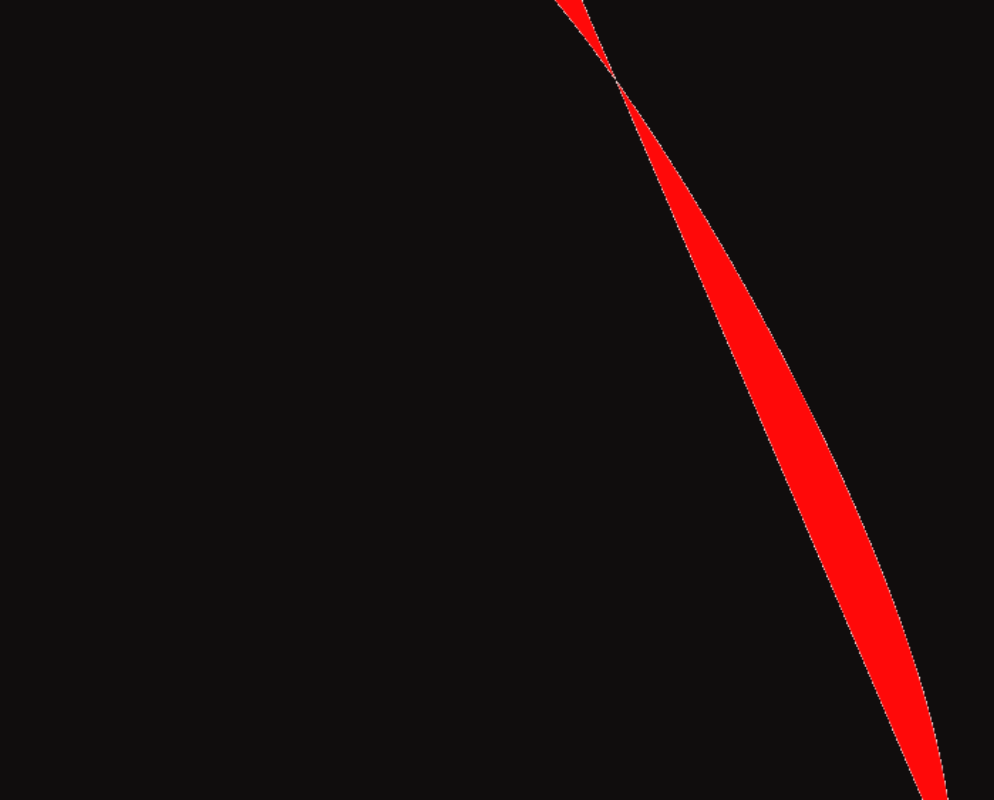
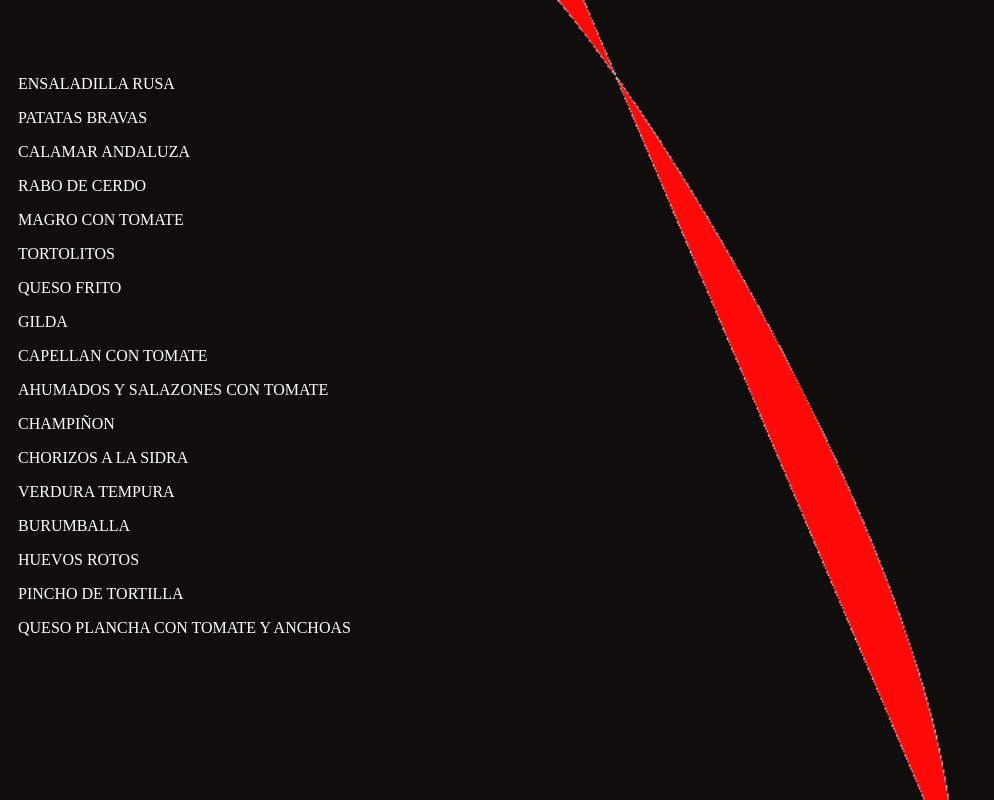
Before and after one commit to AlexanderLB/TENTACION, a plain HTML site: page tapas.html in a window 1280 px wide. Shown: the whole page, without its empty margins (0-994 px from the left). Drawn offline with Linux system fonts and the light colour scheme.

Commit message:
Add files via upload

```diff
--- a/bebidas.css
+++ b/bebidas.css
@@ -2,4 +2,10 @@ body{
     background-image: url(img/tentacion1.png);
 	background-position: 50%;
 	background-size: 160%;
+	position: absolute;
 }
+.menu3{
+	color: #ffffff;
+	padding-top: 15%;
+	margin-left: 10px;
+}
--- a/tapas.css
+++ b/tapas.css
@@ -2,4 +2,10 @@ body{
     background-image: url(img/background1.png);
 	background-position: 50%;
 	background-size: 160%;
+	position: absolute;
 }
+.menu2{
+	color: #ffffff;
+	padding-top: 15%;
+	margin-left: 10px;
+}
--- a/tapas.html
+++ b/tapas.html
@@ -8,6 +8,24 @@
     <title>Tapas</title>
 </head>
 <body>
-
-</body>
+    <div class="menu2">
+        <p>ENSALADILLA RUSA</p>
+        <p>PATATAS BRAVAS</p>
+        <p>CALAMAR ANDALUZA</p>
+        <p>RABO DE CERDO</p>
+        <p>MAGRO CON TOMATE</p>
+        <p>TORTOLITOS</p>
+        <p>QUESO FRITO</p>
+        <p>GILDA</p>
+        <p>CAPELLAN CON TOMATE</p>
+        <p>AHUMADOS Y SALAZONES CON TOMATE</p>
+        <p>CHAMPIÑON</p>
+        <p>CHORIZOS A LA SIDRA</p>
+        <p>VERDURA TEMPURA</p>
+        <p>BURUMBALLA</p>
+        <p>HUEVOS ROTOS</p>
+        <p>PINCHO DE TORTILLA</p>
+        <p>QUESO PLANCHA CON TOMATE Y ANCHOAS</p>
+    </div>
+    </body>
 </html>
```
Also changed, not shown: bebidas.html (+13 -0 lines).
